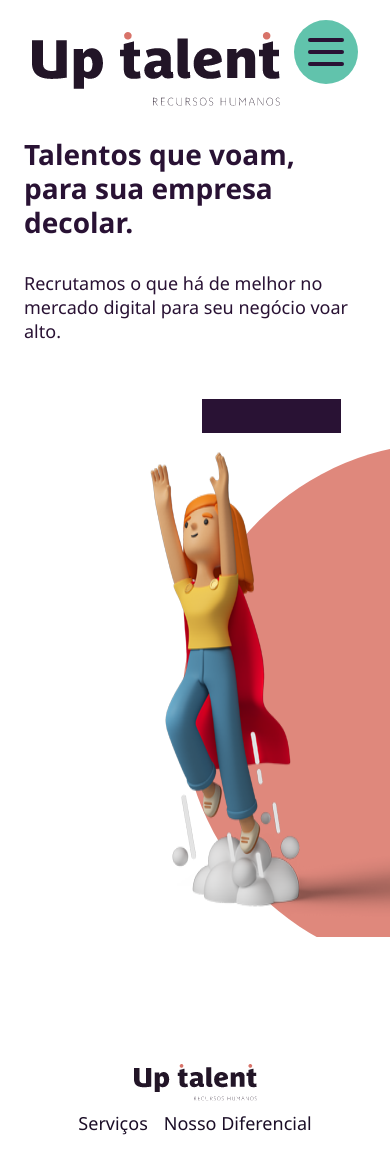
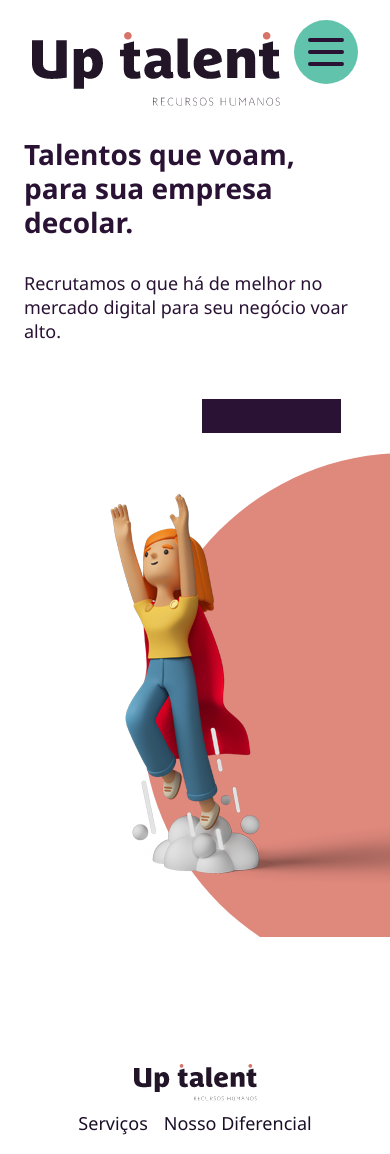
Before and after one commit to PedroLucas-Developer/UP.Talent, a Next.js app: page / in a window 390 px wide. Shown: the top 1154 px of the page. Built offline with nearby package versions, Linux system fonts and the light colour scheme.

Commit message:
update responsivo

```diff
--- a/src/app/home.tsx
+++ b/src/app/home.tsx
@@ -29,10 +29,10 @@ export default function Home() {
             <Image className='ml-auto mr-2 mt-14' priority={true} src={Vector3} alt=""/>
           </div>
         </div>
-        <div className="absolute flex right-[-240px] h-[528px] top-[60px] z-10 min-[1251px]:hidden max-[670px]:top-[500px] max-[450px]:top-[550px] max-[400px]:top-[350px]">
-          <Image className="select-none" priority={true} src={Vector4} alt=""/>
+        <div className="absolute flex right-[-240px] h-[528px] top-[60px] z-10 min-[1251px]:hidden max-[670px]:top-[500px] max-[450px]:top-[550px] max-[550px]:right-[-200px] max-[400px]:top-[350px]">
+          <Image className="select-none" priority={true} style={{objectFit: "contain"}} src={Vector4} alt=""/>
         </div>
-        <div className="absolute flex right-[-320px] h-[528px] top-[60px] max-[670px]:top-[500px] max-[450px]:top-[550px] max-[400px]:top-[350px]">
+        <div className="absolute flex right-[-320px] h-[528px] top-[60px] max-[670px]:top-[550px] max-[550px]:right-[-280px] max-[400px]:top-[360px]">
           <Image className="select-none" priority={true} src={Vector2} alt=""/>
         </div>
       </div>
```
